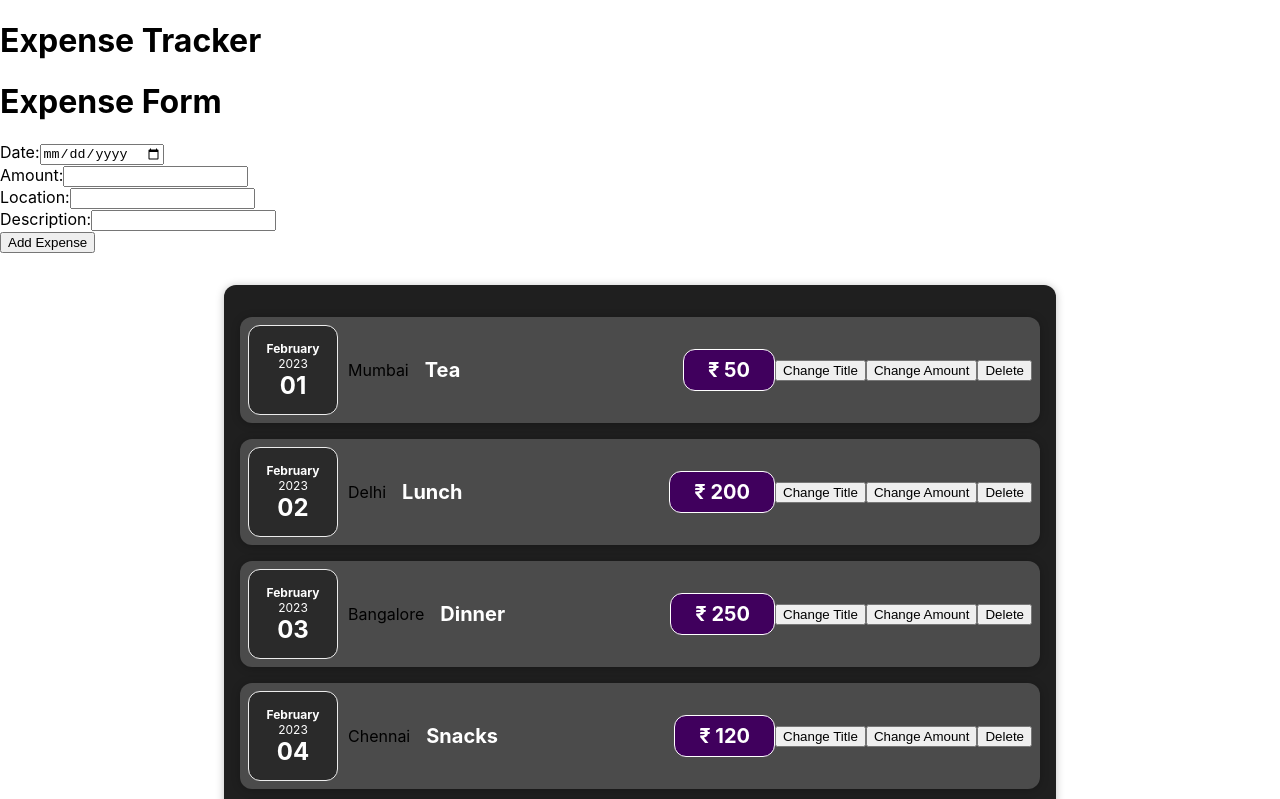
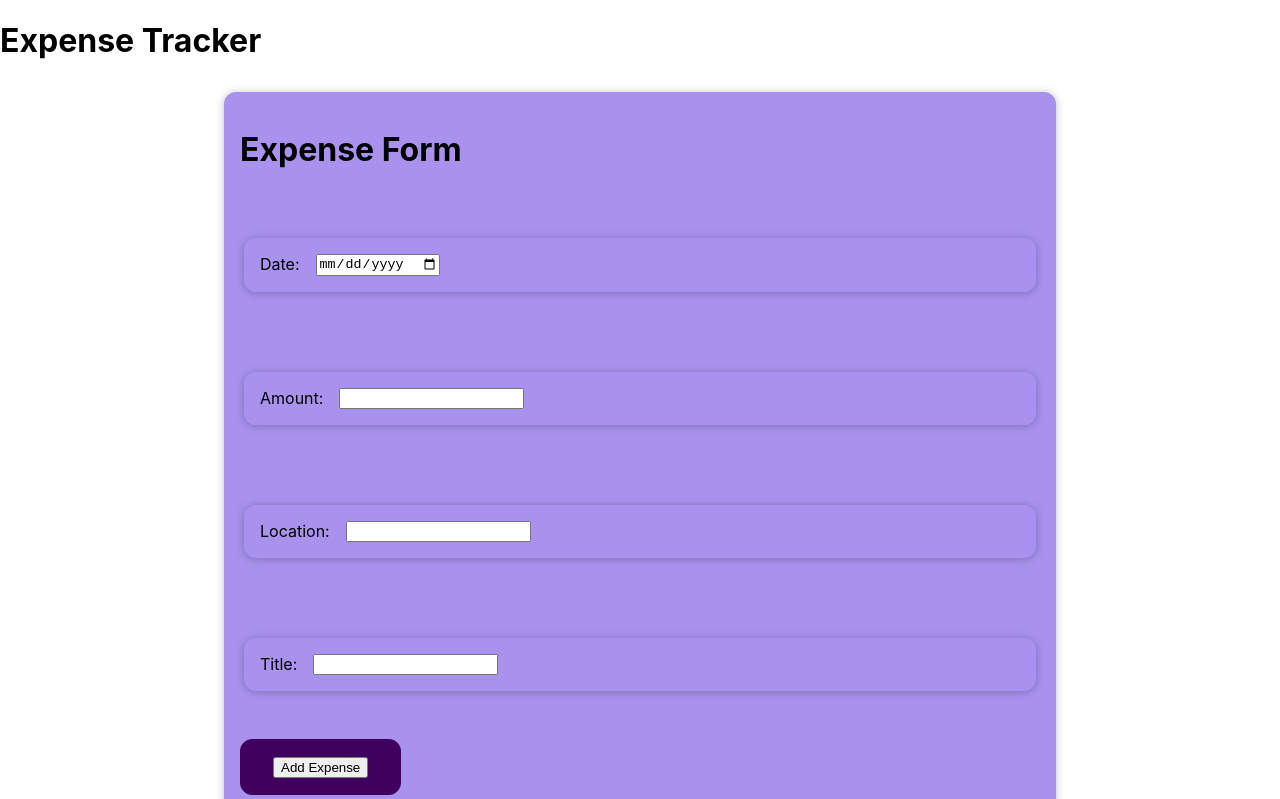
Before and after one commit to AvadhutK01/react-tutorial, a React (Create React App) app in the folder react-tutorial/: page / in a window 1280 px wide. Shown: the top 799 px of the page. Built offline with nearby package versions, Linux system fonts and the light colour scheme.

Commit message:
Using states to store input values

```diff
--- /dev/null
+++ b/react-tutorial/src/components/Expenses/ExpenseForm.css
@@ -0,0 +1,42 @@
+.new-expense__controls {
+    display: flex;
+    flex-wrap: wrap;
+    gap: 1rem;
+    margin-bottom: 1rem;
+    text-align: left;
+    background-color: #a892ee;
+    padding: 1rem;
+    margin: 2rem auto;
+    width: 50rem;
+    max-width: 95%;
+    border-radius: 12px;
+    text-align: center;
+    box-shadow: 0 1px 8px rgba(0, 0, 0, 0.25);
+}
+
+.new-expense__control label {
+    font-weight: bold;
+    margin-bottom: 0.5rem;
+    display: block;
+}
+
+.new-expense__control input {
+    font: inherit;
+    padding: 0.5rem;
+    border-radius: 6px;
+    border: 1px solid #ccc;
+    width: 20rem;
+    max-width: 100%;
+}
+
+.new-expense__actions {
+    text-align: right;
+    font: inherit;
+    cursor: pointer;
+    padding: 1rem 2rem;
+    border: 1px solid #40005d;
+    background-color: #40005d;
+    color: white;
+    border-radius: 12px;
+    margin-right: 1rem;
+}
--- a/react-tutorial/src/components/Expenses/ExpenseForm.jsx
+++ b/react-tutorial/src/components/Expenses/ExpenseForm.jsx
@@ -1,43 +1,54 @@
 import React, { useState } from 'react'
+import './ExpenseForm.css'
 
 const ExpenseForm = () => {
-    const [amount, setAmount] = useState('');
-    const [date, setDate] = useState('');
-    const [location, setLocation] = useState('');
-    const [description, setDescription] = useState('');
+    const [enteredAmount, setEnteredAmount] = useState('');
+    const [enteredDate, setEnteredDate] = useState('');
+    const [enteredLocation, setEnteredLocation] = useState('');
+    const [enteredtitle, setEnteredtitle] = useState('');
 
     const submitHandler = (e) => {
         e.preventDefault();
         const expenseData = {
-            amount: amount,
-            date: date,
-            location: location,
-            description: description
+            amount: enteredAmount,
+            date: enteredDate,
+            location: enteredLocation,
+            description: enteredtitle,
         }
         console.log(expenseData);
     }
 
     return (
-        <div>
+        <form onSubmit={submitHandler}>
+            <div className="new-expense__controls">
                 <h1>Expense Form</h1>
-            <form>
+                <div className="new-expense__controls">
                     <label>
                         Date:
                     </label>
-                <input type="date" onChange={(e) => setDate(e.target.value)} />
+                    <input type="date" onChange={(e) => setEnteredDate(e.target.value)} />
                     <br />
+                </div>
+                <div className="new-expense__controls">
                     <label>Amount:</label>
-                <input type="number" onChange={(e) => setAmount(e.target.value)} />
+                    <input type="number" onChange={(e) => setEnteredAmount(e.target.value)} />
                     <br />
+                </div>
+                <div className="new-expense__controls">
                     <label>Location:</label>
-                <input type="text" onChange={(e) => setLocation(e.target.value)} />
+                    <input type="text" onChange={(e) => setEnteredLocation(e.target.value)} />
                     <br />
-                <label>Description:</label>
-                <input type="text" onChange={(e) => setDescription(e.target.value)} />
+                </div>
+                <div className="new-expense__controls">
+                    <label>Title:</label>
+                    <input type="text" onChange={(e) => setEnteredtitle(e.target.value)} />
                     <br />
-                <button onClick={submitHandler}>Add Expense</button>
+                </div>
+                <div className='new-expense__actions'>
+                    <button type='submit'>Add Expense</button>
+                </div>
+            </div>
         </form>
-        </div>
     )
 }
 
```
Lines whose indentation alone changed are shown as unchanged.
